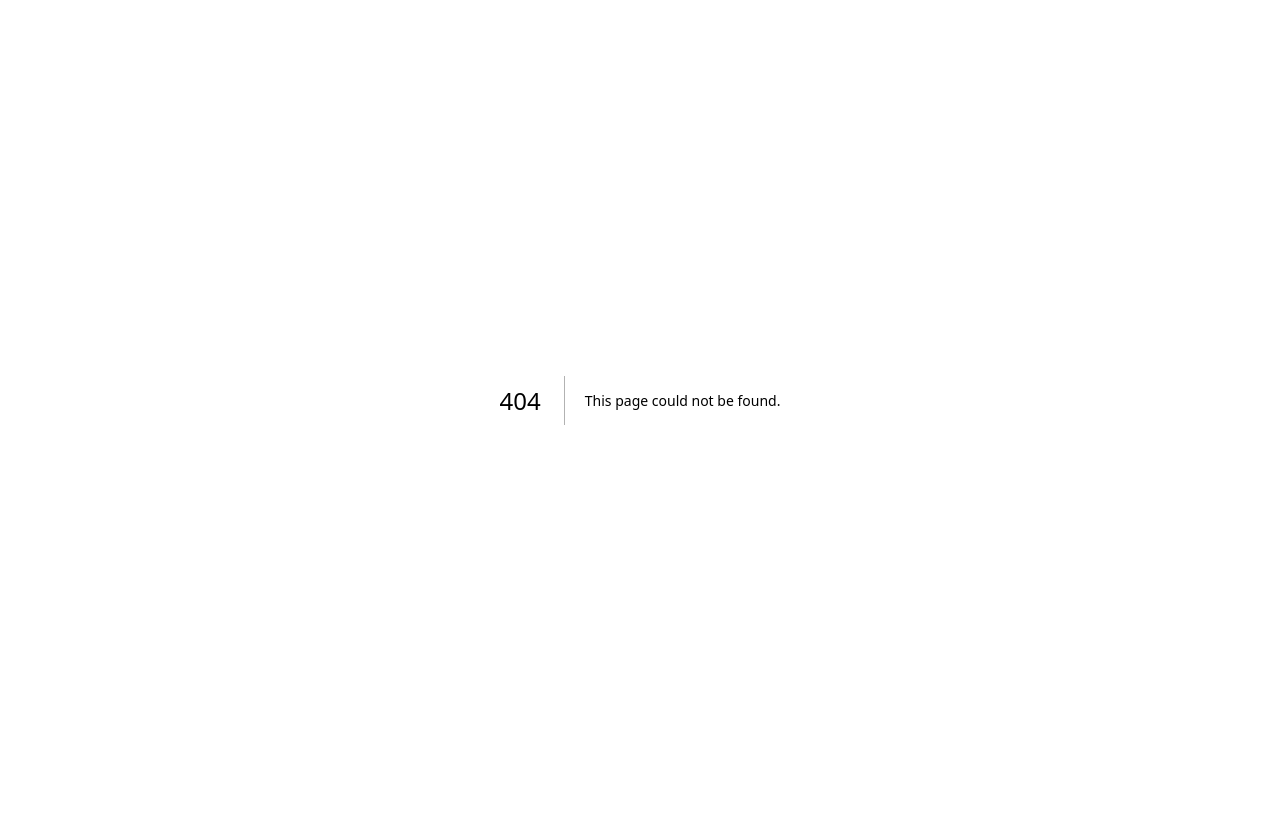
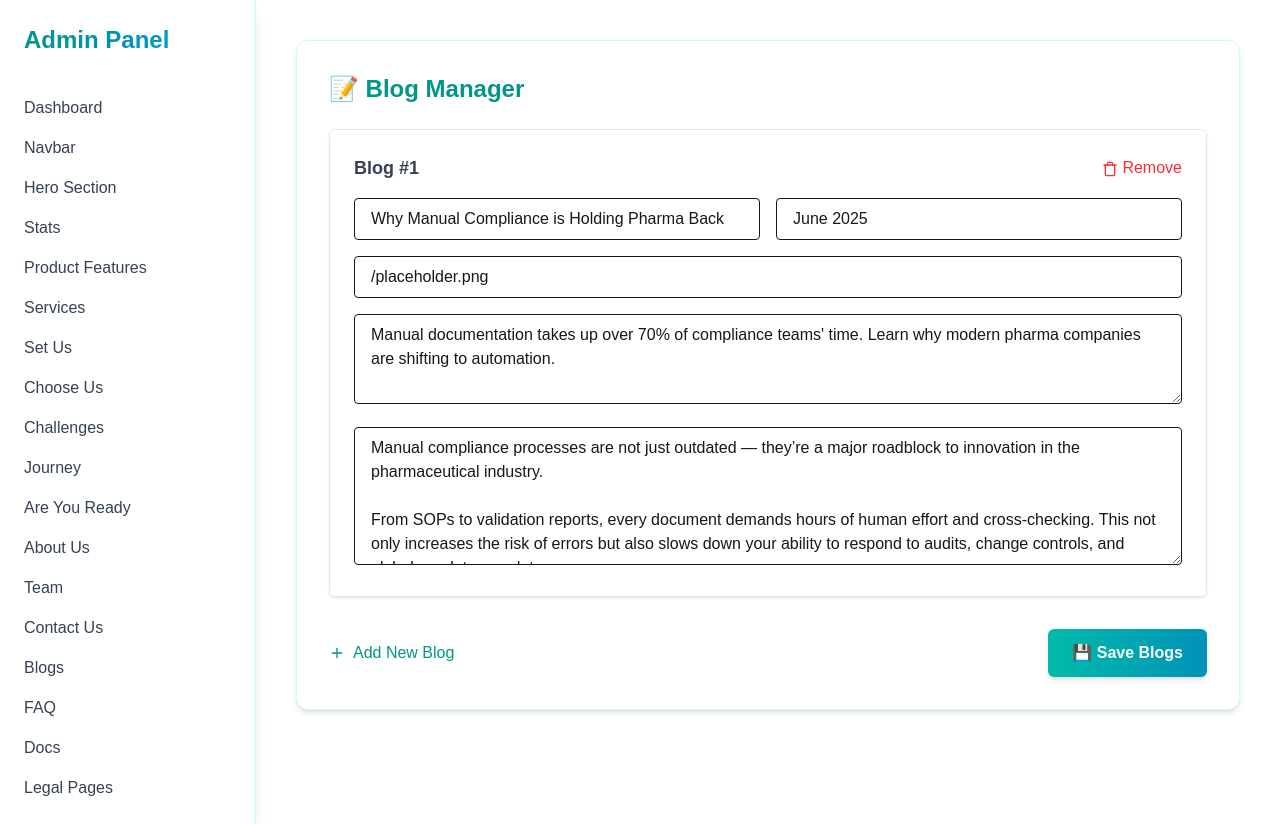
Before and after one commit to Narsimha1729/cmplai-adv, a Next.js app: page /admin/blog in a window 1280 px wide. Before the commit this address had no page. Before the commit the page ends 800 px from the top, so only its background shows below. Built offline with nearby package versions, Linux system fonts and the light colour scheme.

Commit message:
Finished

```diff
--- /dev/null
+++ b/app/admin/blog/page.jsx
@@ -0,0 +1,137 @@
+"use client";
+
+import { useState } from "react";
+import { Plus, Trash } from "lucide-react";
+
+export default function AdminBlogPage() {
+  const [blogs, setBlogs] = useState([
+    {
+      title: "Why Manual Compliance is Holding Pharma Back",
+      date: "June 2025",
+      image: "/placeholder.png",
+      summary:
+        "Manual documentation takes up over 70% of compliance teams' time. Learn why modern pharma companies are shifting to automation.",
+      full: `Manual compliance processes are not just outdated — they’re a major roadblock to innovation in the pharmaceutical industry.
+
+From SOPs to validation reports, every document demands hours of human effort and cross-checking. This not only increases the risk of errors but also slows down your ability to respond to audits, change controls, and global regulatory updates.`,
+    },
+  ]);
+
+  const handleBlogChange = (index, field, value) => {
+    const updated = [...blogs];
+    updated[index][field] = value;
+    setBlogs(updated);
+  };
+
+  const addBlog = () => {
+    setBlogs([
+      ...blogs,
+      {
+        title: "",
+        date: "",
+        image: "",
+        summary: "",
+        full: "",
+      },
+    ]);
+  };
+
+  const removeBlog = (index) => {
+    const updated = [...blogs];
+    updated.splice(index, 1);
+    setBlogs(updated);
+  };
+
+  const handleSubmit = (e) => {
+    e.preventDefault();
+    console.log("✅ Blogs Saved:", blogs);
+    alert("Blogs saved successfully (Demo)");
+  };
+
+  return (
+    <div className="max-w-6xl mx-auto p-8 bg-white border border-teal-100 rounded-xl shadow-md">
+      <h2 className="text-2xl font-bold text-teal-600 mb-6">📝 Blog Manager</h2>
+
+      <form onSubmit={handleSubmit} className="space-y-8">
+        {blogs.map((blog, i) => (
+          <div key={i} className="border border-gray-200 p-6 rounded-md shadow-sm">
+            <div className="flex justify-between items-center mb-4">
+              <h3 className="text-lg font-semibold text-gray-700">Blog #{i + 1}</h3>
+              <button
+                type="button"
+                onClick={() => removeBlog(i)}
+                className="text-red-500 hover:underline"
+              >
+                <Trash className="w-4 h-4 inline-block" /> Remove
+              </button>
+            </div>
+
+            <div className="grid grid-cols-1 md:grid-cols-2 gap-4">
+              <input
+                type="text"
+                placeholder="Blog Title"
+                value={blog.title}
+                onChange={(e) => handleBlogChange(i, "title", e.target.value)}
+                className="border px-4 py-2 rounded w-full"
+              />
+              <input
+                type="text"
+                placeholder="Date (e.g., May 2025)"
+                value={blog.date}
+                onChange={(e) => handleBlogChange(i, "date", e.target.value)}
+                className="border px-4 py-2 rounded w-full"
+              />
+            </div>
+
+            <div className="mt-4">
+              <input
+                type="text"
+                placeholder="Image URL (optional)"
+                value={blog.image}
+                onChange={(e) => handleBlogChange(i, "image", e.target.value)}
+                className="border px-4 py-2 rounded w-full"
+              />
+            </div>
+
+            <div className="mt-4">
+              <textarea
+                placeholder="Short Summary"
+                value={blog.summary}
+                onChange={(e) => handleBlogChange(i, "summary", e.target.value)}
+                rows={3}
+                className="border px-4 py-2 rounded w-full"
+              />
+            </div>
+
+            <div className="mt-4">
+              <textarea
+                placeholder="Full Blog Content"
+                value={blog.full}
+                onChange={(e) => handleBlogChange(i, "full", e.target.value)}
+                rows={5}
+                className="border px-4 py-2 rounded w-full"
+              />
+            </div>
+          </div>
+        ))}
+
+        <div className="flex justify-between mt-6">
+          <button
+            type="button"
+            onClick={addBlog}
+            className="flex items-center gap-2 text-teal-600 hover:text-cyan-600 font-medium"
+          >
+            <Plus className="w-4 h-4" /> Add New Blog
+          </button>
+
+          <button
+            type="submit"
+            className="bg-gradient-to-r from-teal-500 to-cyan-600 text-white font-semibold px-6 py-3 rounded-md shadow-md hover:opacity-90 transition"
+          >
+            💾 Save Blogs
+          </button>
+        </div>
+      </form>
+    </div>
+  );
+}
```
